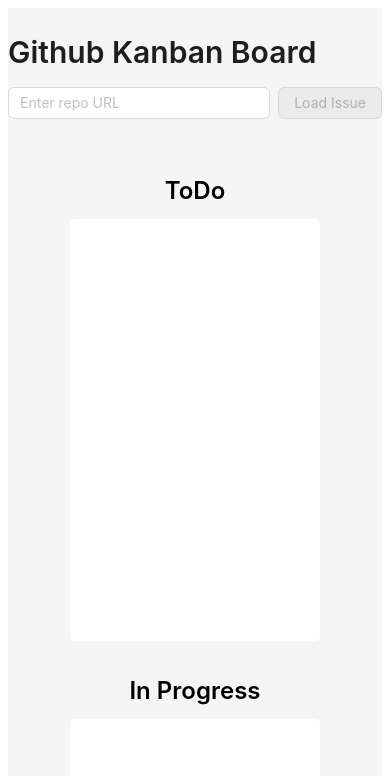
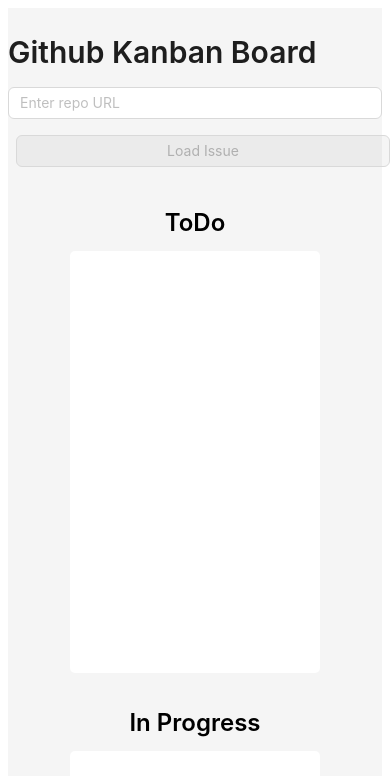
Before and after one commit to gtgambit/github-kanban-board, a React (Create React App) app: page / in a window 390 px wide. Shown: the top 776 px of the page. Built offline with nearby package versions, Linux system fonts and the light colour scheme.

Commit message:
adjustments for mobile version

```diff
--- a/src/components/InputComponent/InputComponent.tsx
+++ b/src/components/InputComponent/InputComponent.tsx
@@ -1,7 +1,7 @@
-import React, { FC, useState, ChangeEvent } from "react";
-import { Input, Button } from "antd";
+import { Input, Button, Col, Row } from "antd";
 import { InputProps } from "antd/lib/input";
 import { NotificationError } from "../NotificationError/NotificationError";
+import React, { FC, useState, ChangeEvent } from "react";
 
 interface InputComponentProps extends InputProps {
   inputValue: string;
@@ -36,7 +36,8 @@
   return (
     <>
       {errorMessage && <NotificationError description={errorMessage} />}
-      <div style={{ marginBottom: "16px", marginTop: "16px", display: "flex" }}>
+      <Row gutter={16} style={{ marginBottom: "16px", marginTop: "16px" }}>
+        <Col xs={24} sm={16}>
           <Input
             id="input-id"
             name="input-name"
@@ -48,18 +49,20 @@
             maxLength={100}
             pattern="[A-Za-z]+"
             title={errorMessage}
-          style={{ marginBottom: "8px" }}
+            style={{ marginBottom: "8px", padding: "12px" }}
             {...props}
           />
-
+        </Col>
+        <Col xs={24} sm={8}>
           <Button
             type="primary"
             onClick={handleSubmit}
-          style={{ marginLeft: "8px" }}
+            style={{ marginLeft: "8px", padding: "12px", width: "100%" }}
             disabled={isDisabled}>
             Load Issue
           </Button>
-      </div>
+        </Col>
+      </Row>
     </>
   );
 };
```
Lines whose indentation alone changed are shown as unchanged.
